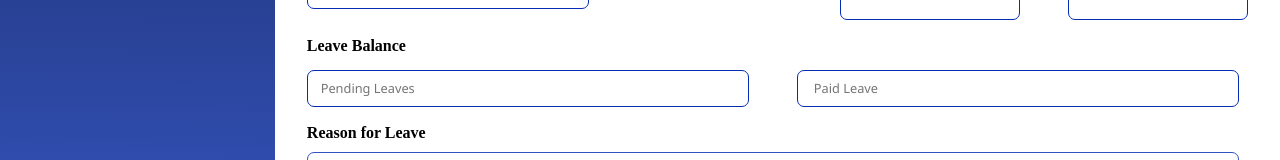
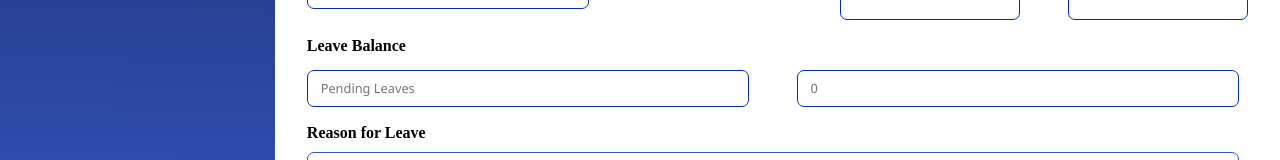
Before and after one commit to Tungston-labs/ArmetalFe, a React (Vite) app in the folder client/: page /leave-details/1 in a window 1280 px wide. Shown: the part 559-719 px from the top of the page. Built offline with nearby package versions, Linux system fonts and the light colour scheme; no server answers; sample sign-in values are in the browser's storage; a web font is replaced by a local one; what react-date-object would draw is missing.

Commit message:
changes in the on leave

```diff
--- a/client/src/Pages/leaveDetails/EmployeeLeaveDetails.jsx
+++ b/client/src/Pages/leaveDetails/EmployeeLeaveDetails.jsx
@@ -102,29 +102,7 @@ const EmployeeLeaveForm = () => {
 
       <Hr />
    <Header employee={employee}/>
-      {/* <InfoGrid>
-        <ProfileImageWrapper>
-          <ProfileImage src={employee.profile_pic} alt="Employee" />
-        </ProfileImageWrapper>
 
-        <div style={{ display: "flex", width: "90%", justifyContent: "space-between" }}>
-          <TwoColumn>
-            <Input placeholder="Name" value={employee.name || ''} readOnly />
-            <Input placeholder="Employee ID" value={employee.employee_id || ''} readOnly />
-            <Input placeholder="Email ID" value={employee.email || ''} readOnly />
-          </TwoColumn>
-
-          <InfoSection>
-            <FullWidthInput placeholder="Address" value={employee.address || ''} readOnly />
-            <TwoColumnRow>
-              <Input placeholder="DOB" value={employee.dob || ''} readOnly />
-              <Input placeholder="Gender" value={employee.gender || ''} readOnly />
-            </TwoColumnRow>
-          </InfoSection>
-        </div>
-      </InfoGrid>
-
-      <Hr /> */}
 
       <SectionTitle>Job Details</SectionTitle>
       <TwoColumnRows>
@@ -184,7 +162,7 @@ const EmployeeLeaveForm = () => {
 
         />
         <Input
-          placeholder=" Paid Leave "
+          placeholder="0"
           value={employee?.paid_leave || ''}
           readOnly
         />
--- a/client/src/Pages/leaveDetails/ModalList.jsx
+++ b/client/src/Pages/leaveDetails/ModalList.jsx
@@ -117,7 +117,7 @@ const OnLeaveModal = ({ onClose, employeeId, date, leaveId }) => {
                     <TableData>{emp.email}</TableData>
                     <TableData>{emp.phone}</TableData>
                     <TableData>
-                      {emp.from_date} to {emp.to_date}
+                      {emp.from_date}({emp.from_date_type}) to {emp.to_date}({emp.to_date_type})
                     </TableData>
                     <TableData>
                       {/* <ApproveButton
```
